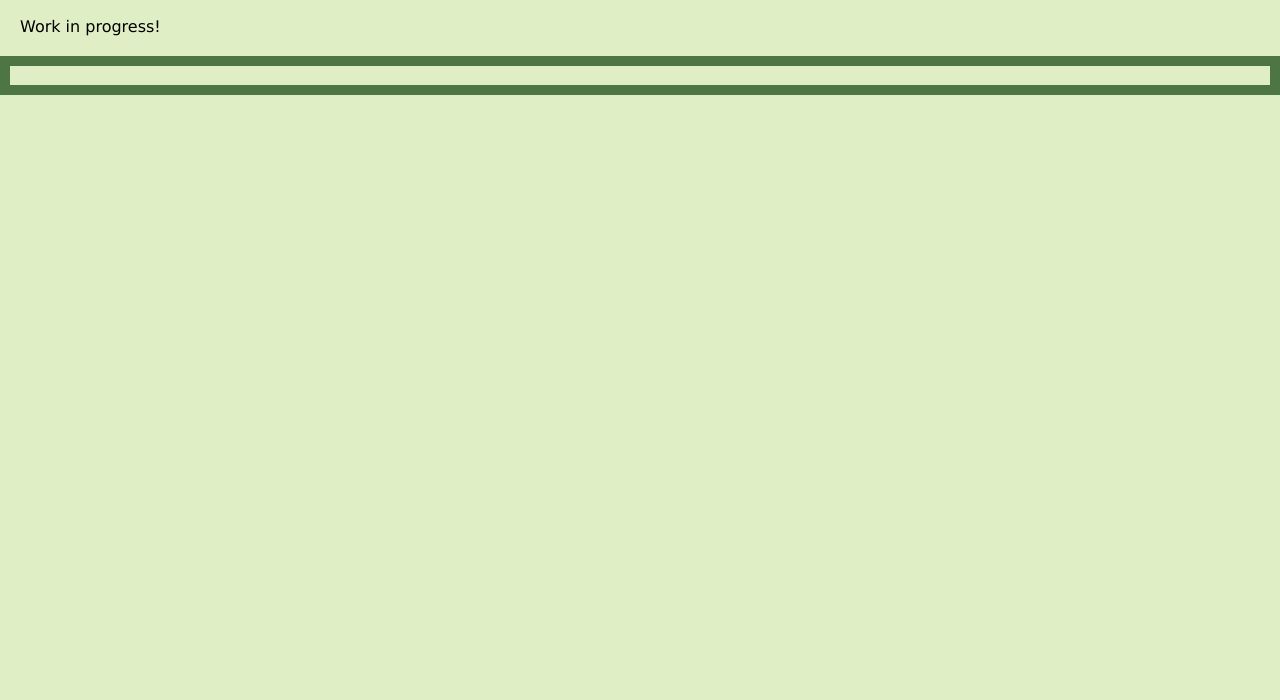
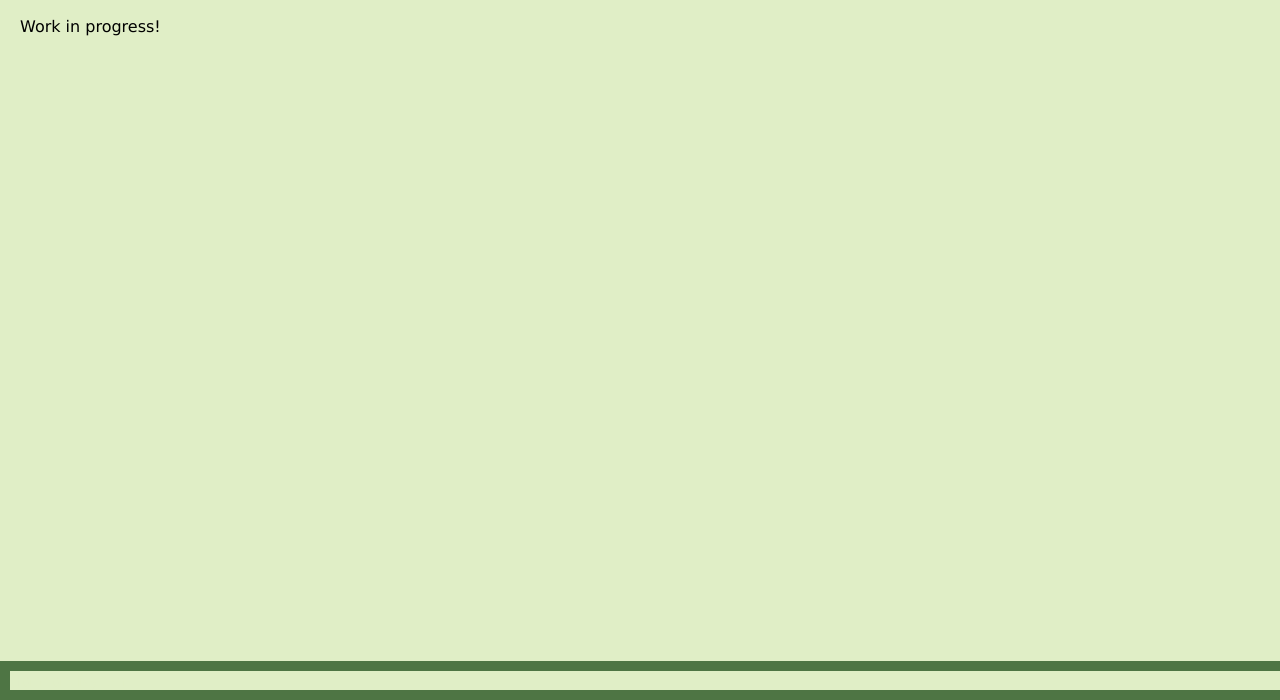
Before and after one commit to hnyren/hnyren.github.io, a plain HTML site: page index.html in a window 1280 px wide. Shown: the part 100-800 px from the top of the page. Drawn offline with Linux system fonts and the light colour scheme.

Commit message:
fix footer

```diff
--- a/index.html
+++ b/index.html
@@ -27,10 +27,9 @@
       <p>Work in progress!</p>
     </div>
 
-    <footer>
-      <p>Hannah Nyren </p>
-      <!-- <span id = "currentYear"></span> -->
-  </footer>
+    <div class="footer">
+      <p>Hannah Nyren</p>
+    </div>
 </body>
 
 </html>
--- a/style.css
+++ b/style.css
@@ -148,7 +148,11 @@ h1 {
 }
 
 /* Footer */
-footer {
+.footer {
+  position: fixed;
+  left: 0;
+  bottom: 0;
+  width: 100%;
   background-color: #4E7544;
   color: #E0EEC6;
   padding: 10px;
```
Also changed, not shown: contact.html (+3 -4 lines), projects.html (+3 -4 lines).
